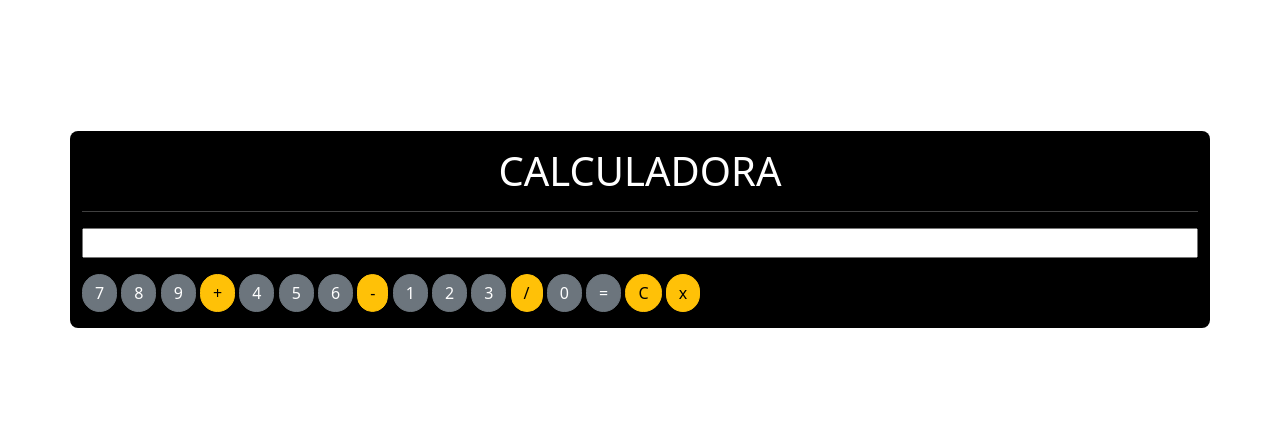
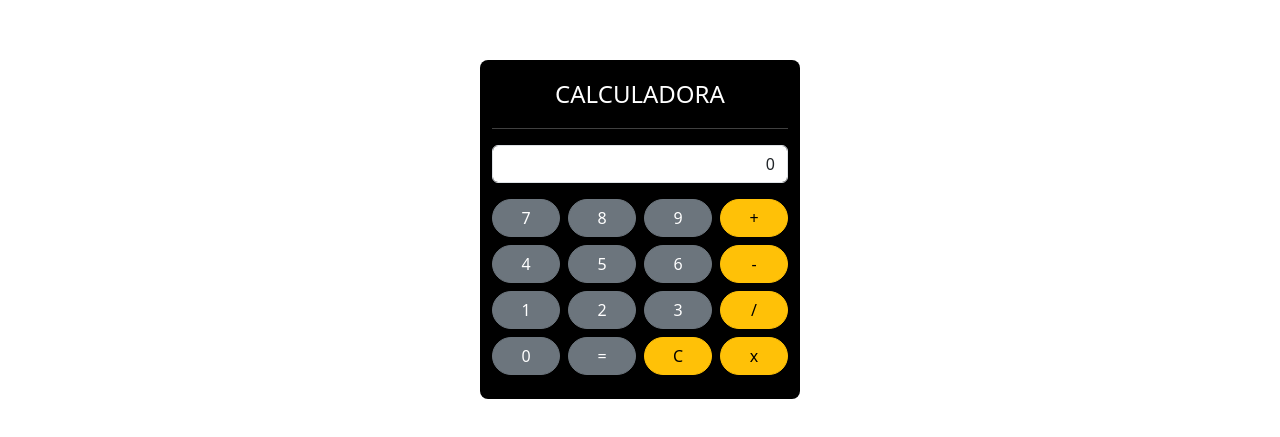
Before and after one commit to alexisdmc21/PRY_CAL_JS_BOOT, a plain HTML site: page index.html in a window 1280 px wide. Shown: the part 171-608 px from the top of the page. Drawn offline with Linux system fonts and the light colour scheme.

Commit message:
Lats update
Se inicializa el input con 0 y se modifica el js para que al momento de que este un 0 en el input se borre y comience con los botones apretados, y se agrega dentro del manejo de excepciones con try, la division por 0 y se finaliza con el diseño con bootstrap

```diff
--- a/index.html
+++ b/index.html
@@ -10,34 +10,76 @@
 
 <body>
     <div class="align-items-center d-flex justify-content-center vh-100">
-        <div class="container bg-black py-3 rounded-3">
-            <div class="text-center text-white">
-                <h1>CALCULADORA</h1>
+        <div class="container bg-black py-3 rounded-3 w-25">
+            <div class="text-center text-white fs-4">
+                <p>CALCULADORA</p>
                 <hr>
-                <input type="text" id="display" class="d-flex w-100">
+                <input type="text" id="display" class="form-control text-end" value="0">
             </div>
             <div class="pt-3">
-                <button class="btn btn-secondary rounded-5" onclick="botonPresionado('7')">7</button>
-                <button class="btn btn-secondary rounded-5" onclick="botonPresionado('8')">8</button>
-                <button class="btn btn-secondary rounded-5" onclick="botonPresionado('9')">9</button>
-                <button class="btn btn-warning rounded-5" onclick="botonPresionado('+')">+</button>
-                <button class="btn btn-secondary rounded-5" onclick="botonPresionado('4')">4</button>
-                <button class="btn btn-secondary rounded-5" onclick="botonPresionado('5')">5</button>
-                <button class="btn btn-secondary rounded-5" onclick="botonPresionado('6')">6</button>
-                <button class="btn btn-warning rounded-5" onclick="botonPresionado('-')">-</button>
-                <button class="btn btn-secondary rounded-5" onclick="botonPresionado('1')">1</button>
-                <button class="btn btn-secondary rounded-5" onclick="botonPresionado('2')">2</button>
-                <button class="btn btn-secondary rounded-5" onclick="botonPresionado('3')">3</button>
-                <button class="btn btn-warning rounded-5" onclick="botonPresionado('/')">/</button>
-                <button class="btn btn-secondary rounded-5" onclick="botonPresionado('0')">0</button>
-                <button class="btn btn-secondary rounded-5" onclick="calcular()">=</button>
-                <button class="btn btn-warning rounded-5" onclick="limpiar()">C</button>
-                <button class="btn btn-warning rounded-5" onclick="botonPresionado('*')">x</button>
+                <div class="row g-2 mb-2">
+                    <div class="col">
+                        <button class="btn btn-secondary w-100 rounded-5"  onclick="botonPresionado('7')">7</button>
+                    </div>
+                    <div class="col">
+                        <button class="btn btn-secondary w-100 rounded-5" onclick="botonPresionado('8')">8</button>
+                    </div>
+                    <div class="col">
+                        <button class="btn btn-secondary w-100 rounded-5" onclick="botonPresionado('9')">9</button>
+                    </div>
+                    <div class="col">
+                        <button class="btn btn-warning w-100 rounded-5" onclick="botonPresionado('+')">+</button>
+                    </div>
+                </div>
+                <div class="row g-2 mb-2">
+                    <div class="col">
+                        <button class="btn btn-secondary w-100 rounded-5" onclick="botonPresionado('4')">4</button>
+                    </div>
+                    <div class="col">
+                        <button class="btn btn-secondary w-100 rounded-5" onclick="botonPresionado('5')">5</button>
+                    </div>
+                    <div class="col">
+                        <button class="btn btn-secondary w-100 rounded-5" onclick="botonPresionado('6')">6</button>
+                    </div>
+                    <div class="col">
+                        <button class="btn btn-warning w-100 rounded-5" onclick="botonPresionado('-')">-</button>
+                    </div>
+                </div>
+
+                <div class="row g-2 mb-2">
+                    <div class="col">
+                        <button class="btn btn-secondary w-100 rounded-5" onclick="botonPresionado('1')">1</button>
+                    </div>
+                    <div class="col">
+                        <button class="btn btn-secondary w-100 rounded-5" onclick="botonPresionado('2')">2</button>
+                    </div>
+                    <div class="col">
+                        <button class="btn btn-secondary w-100 rounded-5" onclick="botonPresionado('3')">3</button>
+                    </div>
+                    <div class="col">
+                        <button class="btn btn-warning w-100 rounded-5" onclick="botonPresionado('/')">/</button>
+                    </div>
+
+                </div>
+
+                <div class="row g-2 mb-2">
+                    <div class="col">
+                        <button class="btn btn-secondary w-100 rounded-5" onclick="botonPresionado('0')">0</button>
+                    </div>
+                    <div class="col">
+                        <button class="btn btn-secondary w-100 rounded-5" onclick="calcular()">=</button>
+                    </div>
+                    <div class="col">
+                        <button class="btn btn-warning w-100 rounded-5" onclick="limpiar()">C</button>
+                    </div>
+                    <div class="col">
+                        <button class="btn btn-warning w-100 rounded-5" onclick="botonPresionado('*')">x</button>
+                    </div>
+                </div>
             </div>
         </div>
-    </div>
-    <script src="./public/js/operaciones.js"></script>
-    <script src="./public/lib/bootstrap-5.3.6-dist/js/bootstrap.min.js"></script>
+        <script src="./public/js/operaciones.js"></script>
+        <script src="./public/lib/bootstrap-5.3.6-dist/js/bootstrap.min.js"></script>
 </body>
 
 </html>
--- a/public/js/operaciones.js
+++ b/public/js/operaciones.js
@@ -1,10 +1,13 @@
 function botonPresionado(valor) {
     let display = document.getElementById("display");
+    if (display.value === "0") {
+        display.value = '';
+    }
     display.value += valor;
 }
 
 function limpiar() {
-    display.value = '';
+    display.value = '0';
 }
 
 function calcular() {
@@ -12,7 +15,7 @@ function calcular() {
         let resultado = eval(display.value);
 
         if (resultado === Infinity) {
-            display.value = 'Error!';
+            display.value = 'Error! División por cero';
         } else {
             display.value = resultado;
         }
```
